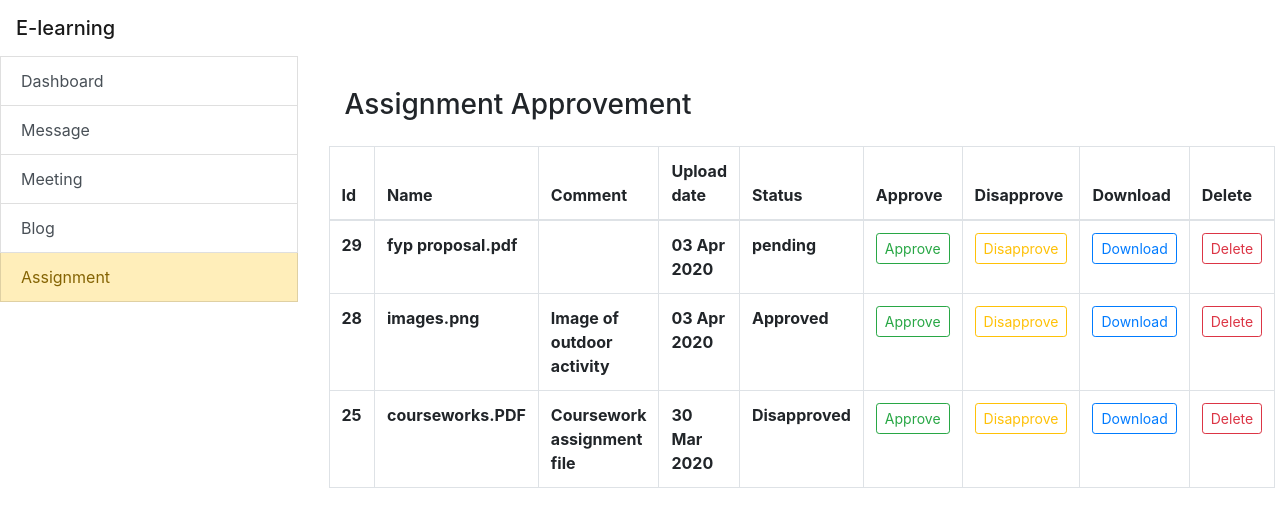
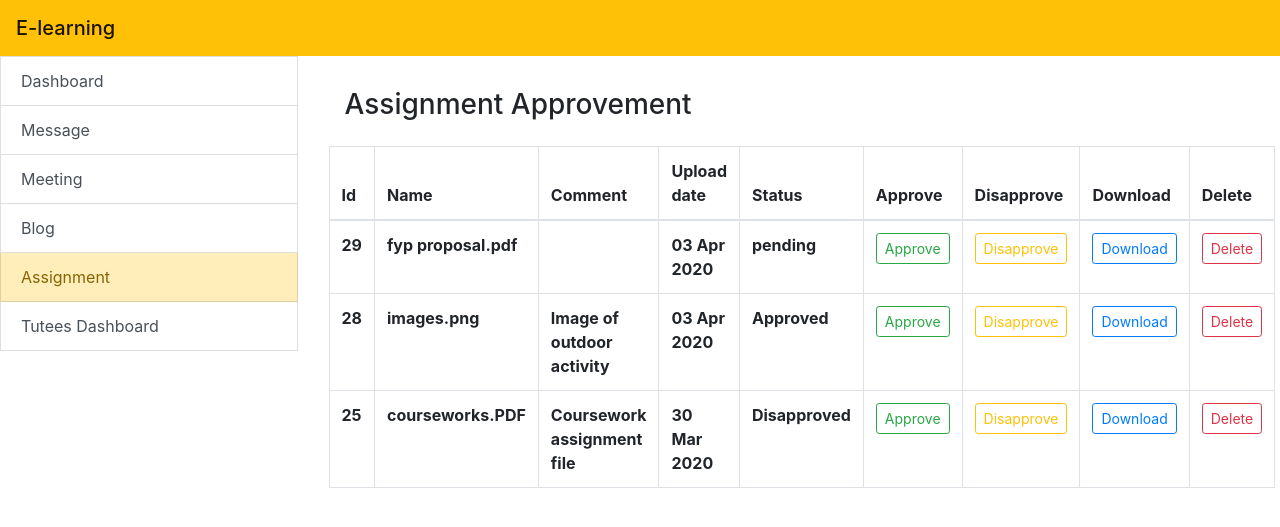
Before and after one commit to chonghow97/AgileProject, a PHP site: page /lecture_uploads.php in a window 1280 px wide. Shown: the top 527 px of the page. Run offline with PHP 8.4, Linux system fonts and the light colour scheme; data comes from the database, SQL or seed files in the repository.

Commit message:
Update Tutee's Dashboard sidebar

```diff
--- a/lecture_uploads.php
+++ b/lecture_uploads.php
@@ -2,8 +2,8 @@
 $title = "E-learning";
 $name = "Student";
 include 'include/header.php';
-$sidebar = ['Dashboard','Message','Meeting','Blog','Assignment'];
-$url = ['lecture_dashboard.php','lecture_message.php','lecture_meeting.php','lecture_blog.php','lecture_uploads.php'];
+$sidebar = ['Dashboard','Message','Meeting','Blog','Assignment','Tutees Dashboard'];
+$url = ['lecture_dashboard.php','lecture_message.php','lecture_meeting.php','lecture_blog.php','lecture_uploads.php','lecture_tuteeList.php'];
 $active_index = 4;
 ?>
 
@@ -122,7 +122,7 @@ if(isset($_GET['delete'])) {
 			$(".alert").hide();
 			var TutorName = "";
 			//APPERENCE
-			$("#nav").addClass("bg-warning");
+			$(".navbar").addClass("bg-warning");
 			$(".list-group-item:nth(<?php echo $active_index ?>)").addClass("list-group-item-warning");
 
 
```
